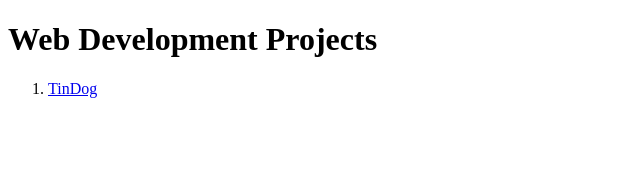
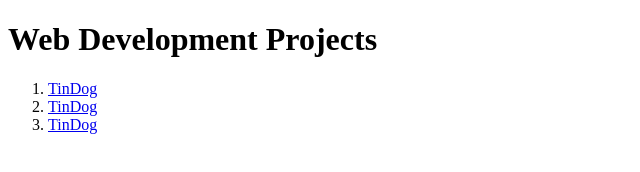
Before and after one commit to hphanvn/hphanvn, a plain HTML site: page index.html in a window 1280 px wide. Shown: the whole page, without its empty margins (0-640 px from the left). Drawn offline with Linux system fonts and the light colour scheme.

Commit message:
Update index.html

```diff
--- a/index.html
+++ b/index.html
@@ -8,6 +8,8 @@
     <h1>Web Development Projects</h1>
     <ol>
       <li><a href="TinDog/TinDog.html">TinDog</a></li>
+      <li><a href="Dicee/index.html">TinDog</a></li>
+      <li><a href="DrumKit/index.html">TinDog</a></li>
     </ol>
   </body>
 </html>
```
